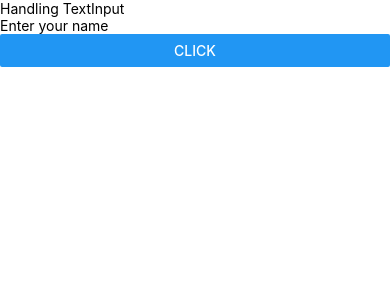
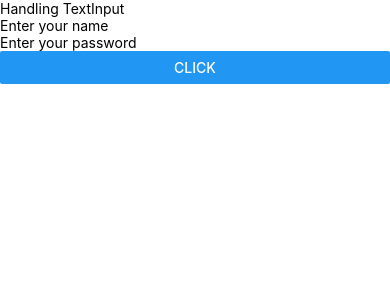
Before and after one commit to KashanMehmood/react-native-learning, a React Native app: screen / in a window 390 px wide. Shown: the top 300 px of the page. Built offline with nearby package versions, Linux system fonts and the light colour scheme.

Commit message:
simple form submit

```diff
--- a/App.js
+++ b/App.js
@@ -14,10 +14,16 @@ class App extends Component{
   constructor(props){
     super();
     this.state = {
-      userName: ''
+      userName: '',
+      password:''
     }
 
   }
+
+  submit(){
+    console.warn(this.state);
+  }
+
   render(){
     return(
       <View style={styles.parent}>
@@ -25,13 +31,20 @@ class App extends Component{
         <Text>{this.state.userName}</Text>
         <TextInput
           placeholder={"Enter your name"}
-          onChangeText={ (e) => { this.setState({userName:e}) } }
+          onChangeText={ (text) => { this.setState({userName:text}) } }
+        >
+        </TextInput>
+
+        <TextInput
+          placeholder={"Enter your password"}
+          secureTextEntry={true}
+          onChangeText={ (text) => { this.setState({password:text}) } }
         >
         </TextInput>
 
         <Button
           title="Click"
-          onPress={ ()=>{ alert(this.state.userName) } }
+          onPress={ ()=>{ this.submit() } }
          />
       </View>
     );
```
